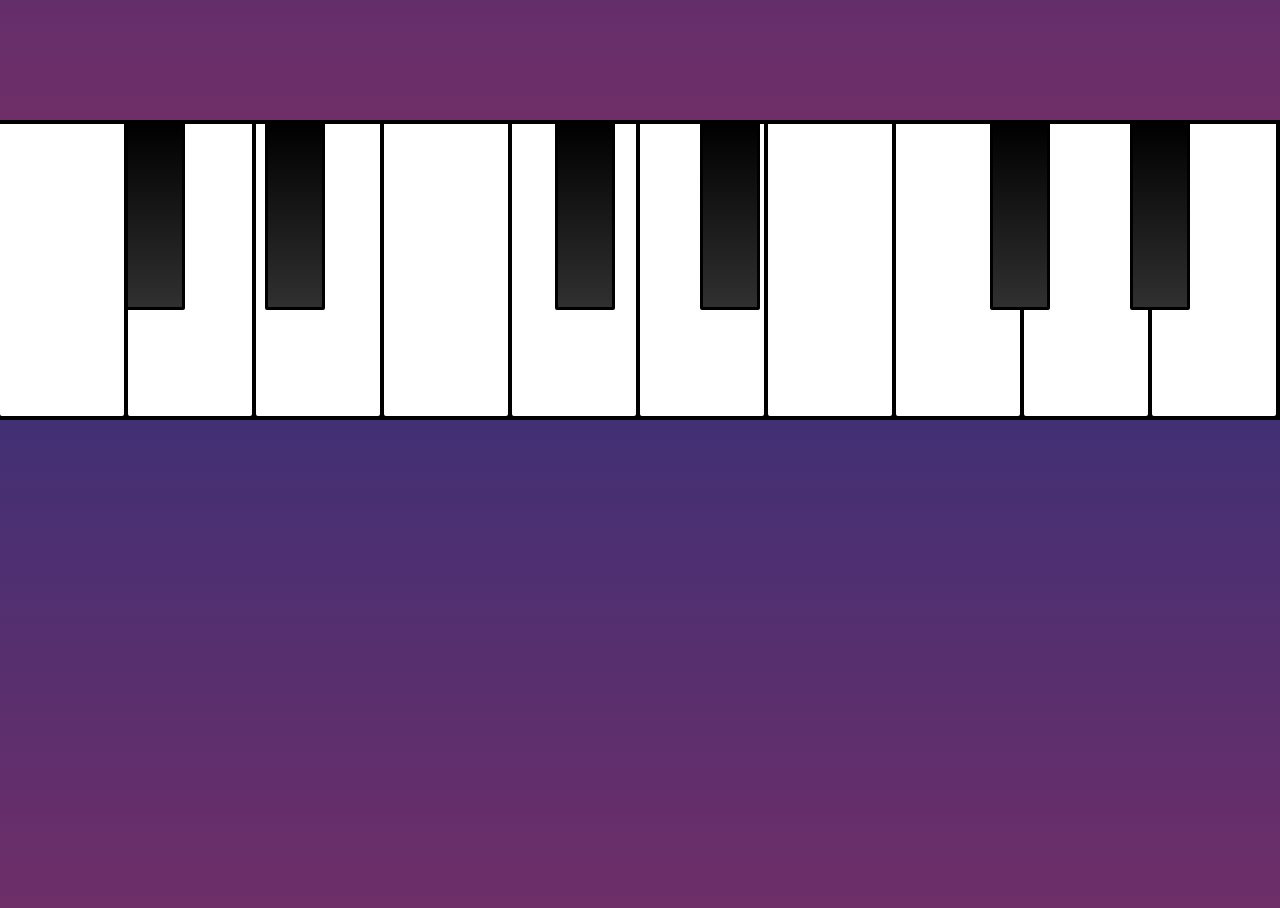
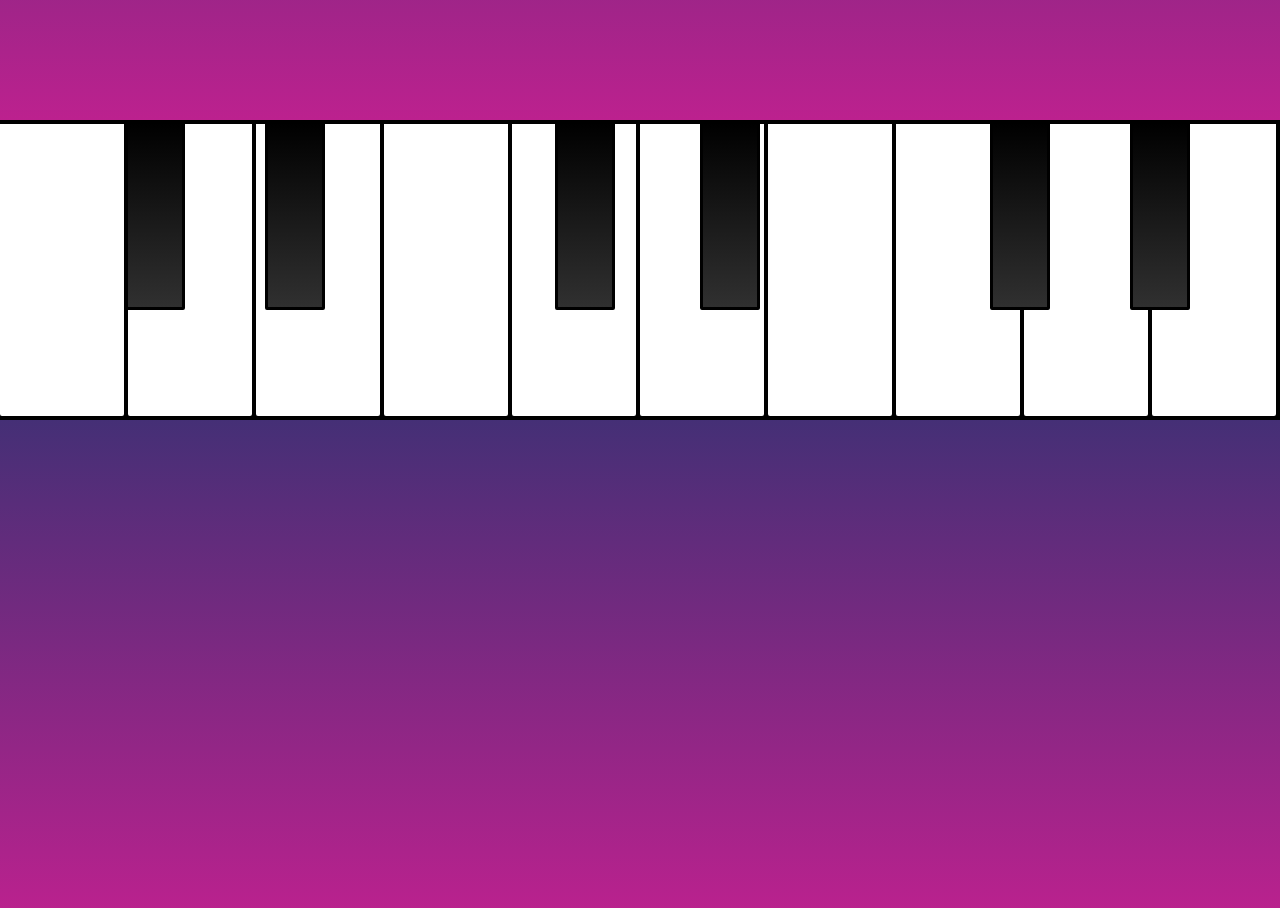
Before and after one commit to Aswintvinod/Piano-V1-basic, a plain HTML site: page piano/index.html in a window 1280 px wide. Shown: the part 400-1308 px from the top of the page. Drawn offline with Linux system fonts and the light colour scheme.

Commit message:
"color gradient updated"

```diff
--- a/piano/style.css
+++ b/piano/style.css
@@ -8,7 +8,7 @@ body {
   height: 100%;
   justify-content: center;
   align-items: center;
-  background-image: linear-gradient(#403075, #882d61);
+  background-image: linear-gradient(#403075, #ff199c);
 }
 
 .piano {
```
